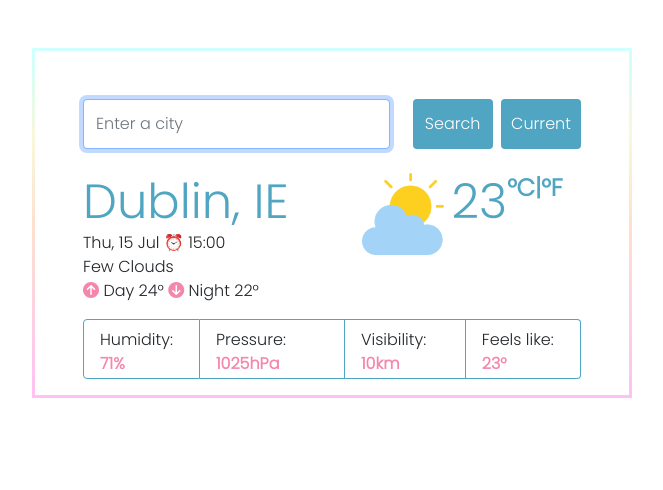
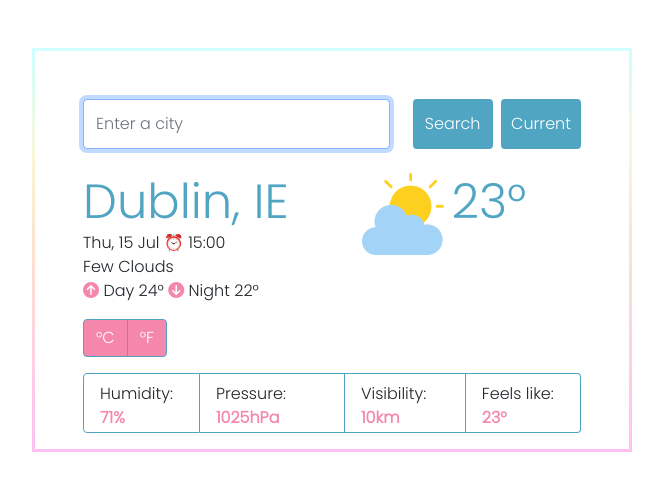
Before and after one commit to laysame/vanilla-weather-app, a plain HTML site: page index.html in a window 1280 px wide. Shown: the whole page, without its empty margins (308-971 px from the left). Drawn offline with nearby package versions, Linux system fonts and the light colour scheme; files whose address does not match are found by name.

Commit message:
Button units added

```diff
--- a/index.html
+++ b/index.html
@@ -15,7 +15,7 @@
     <div class="container">
         <div class="row">
             <div class="col-12 mt-5 ps-5 pe-5">
-
+                <form>
                     <div class="input-group">
                         <input type="search" class="form-control rounded" placeholder="Enter a city" autocomplete="off"
                                autofocus>
@@ -24,9 +24,8 @@
                             <button class="btn btn-primary ms-4 me-md-1" id="btn-search" type="button">Search</button>
                             <button class="btn btn-primary" type="button" id="btn-current">Current</button>
                         </div>
-
                     </div>
-
+                </form>
             </div>
             <div class="weather-info mt-4 ps-5">
                 <div class="row">
@@ -42,10 +41,14 @@
                                 22°
                             </li>
                         </ul>
+                        <div class="btn-group pb-3" role="group">
+                            <button type="button" class="btn btn-primary unit">°C</button>
+                            <button type="button" class="btn btn-primary unit">°F</button>
+                        </div>
                     </div>
                     <div class="col">
                         <img src="images/cloudy.png" class="float-start weather-icon pe-2" alt="weather icon">
-                        <h2 id="temperature">23<span id="units">°C|°F</span></h2>
+                        <h2 id="temperature">23°</h2>
                     </div>
                 </div>
                 <div class="row">
--- a/style.css
+++ b/style.css
@@ -60,11 +60,16 @@ strong {
     color: #f9fbfc;
 }
 
-#units {
-    position: relative;
-    top: -22px;
-    font-size: 0.5em;
-    font-weight: bold;
+.unit {
+    background-color: #f587ac;
+    border: 1px solid #4fa5c2;
+}
+
+.unit:hover {
+    background-color: #4fa5c2;
+    color: #f9fbfc;
+    border: 1px solid #4fa5c2;
+    transition: 400ms ease-in-out;
 }
 
 .list-group-item {
```
Lines whose indentation alone changed are shown as unchanged.
